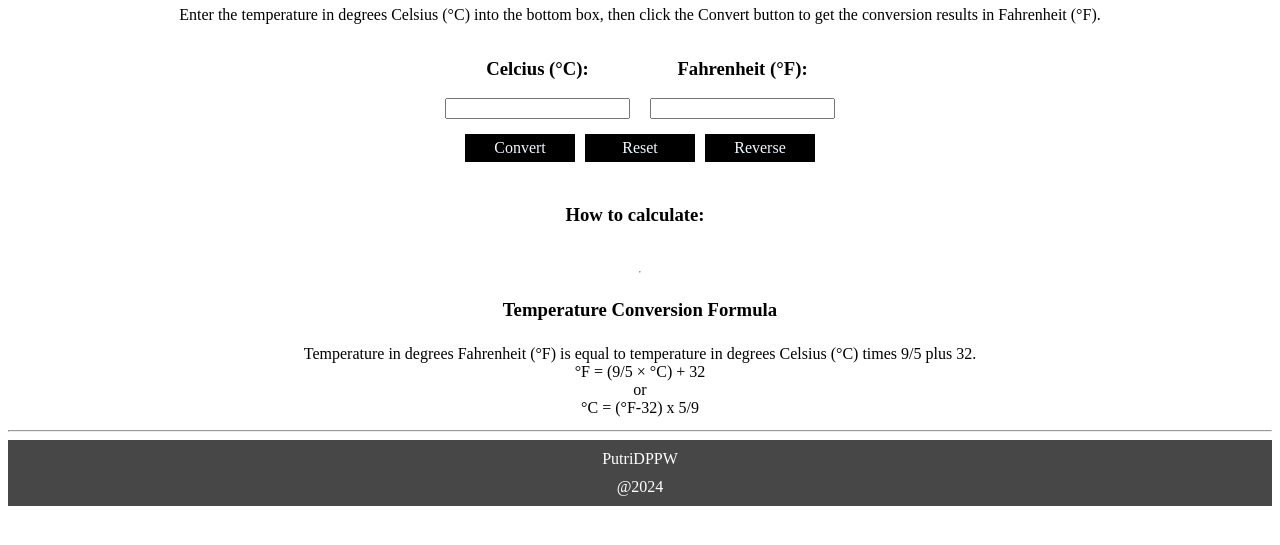
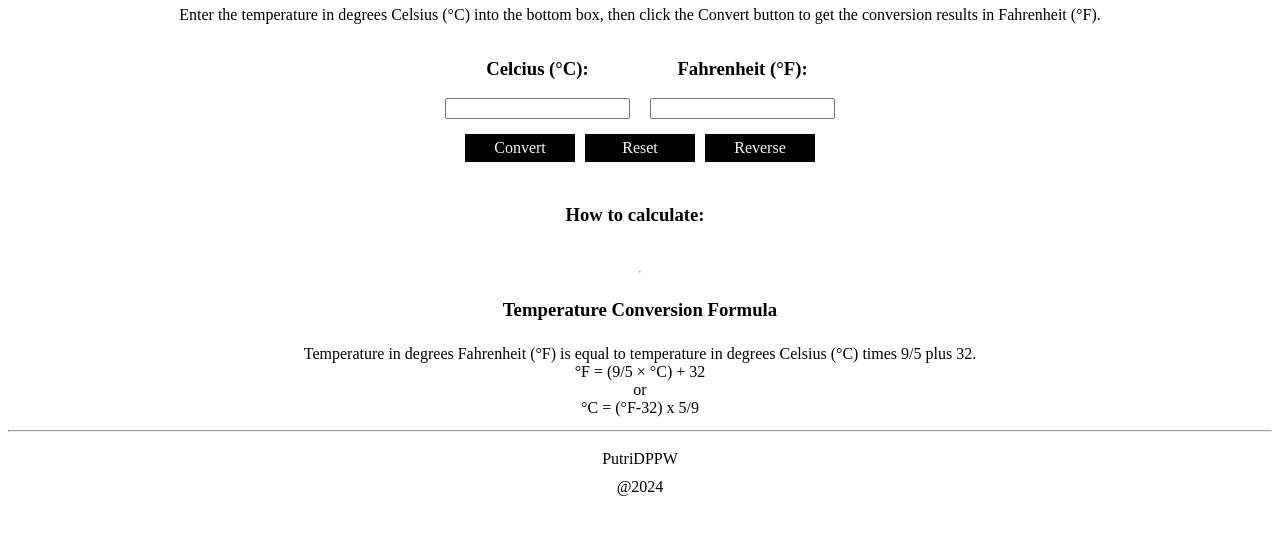
Before and after one commit to PutriDPPW/05022024, a plain HTML site: page index.html in a window 1280 px wide. Shown: the part 87-632 px from the top of the page. Drawn offline with Linux system fonts and the light colour scheme.

Commit message:
14th commit

```diff
--- a/css/style.css
+++ b/css/style.css
@@ -51,7 +51,5 @@
     padding: 5px;
     display: grid;
     align-items: end;
-    color: #fff;
-    background-color: #474747;
     height: 100%;
   }
```
